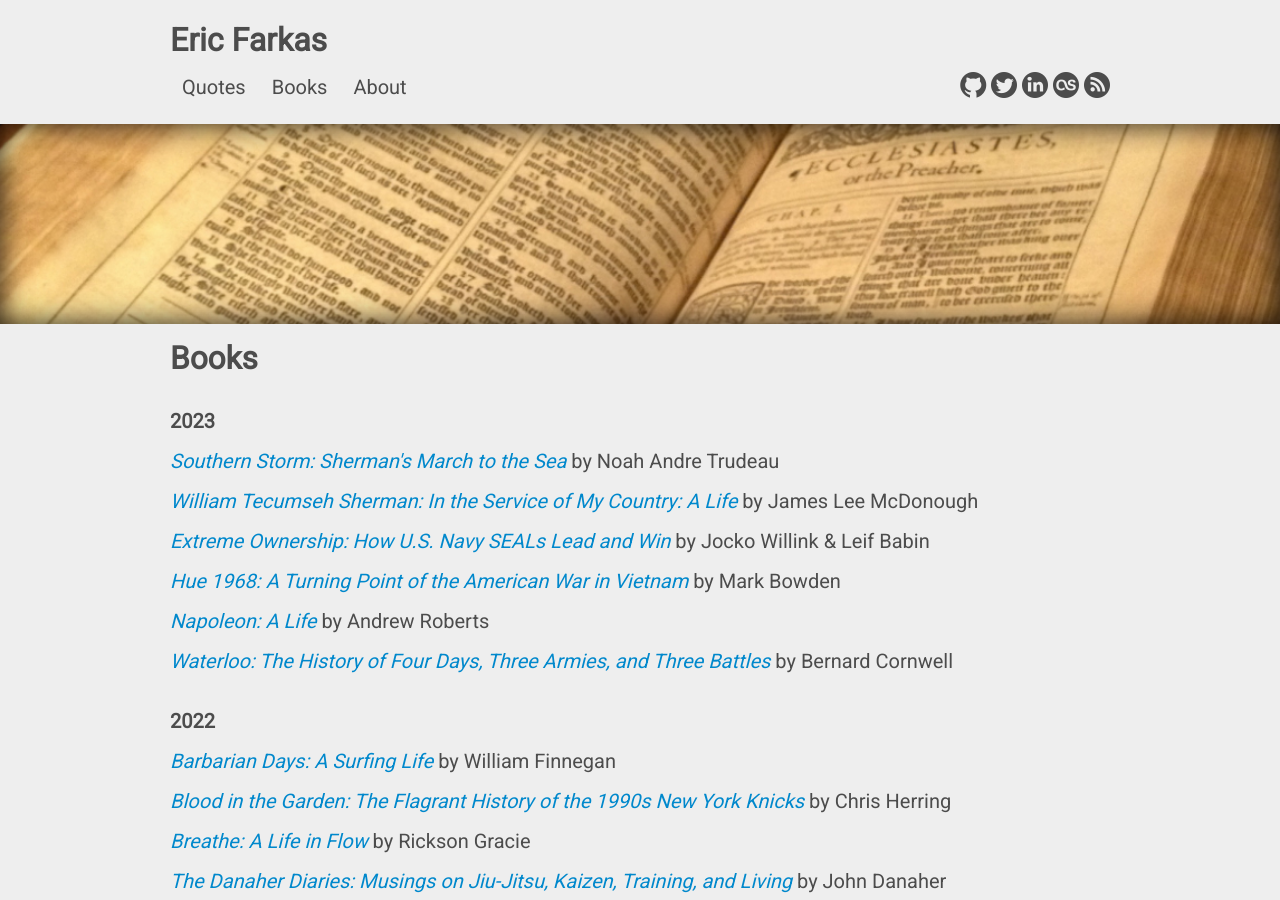
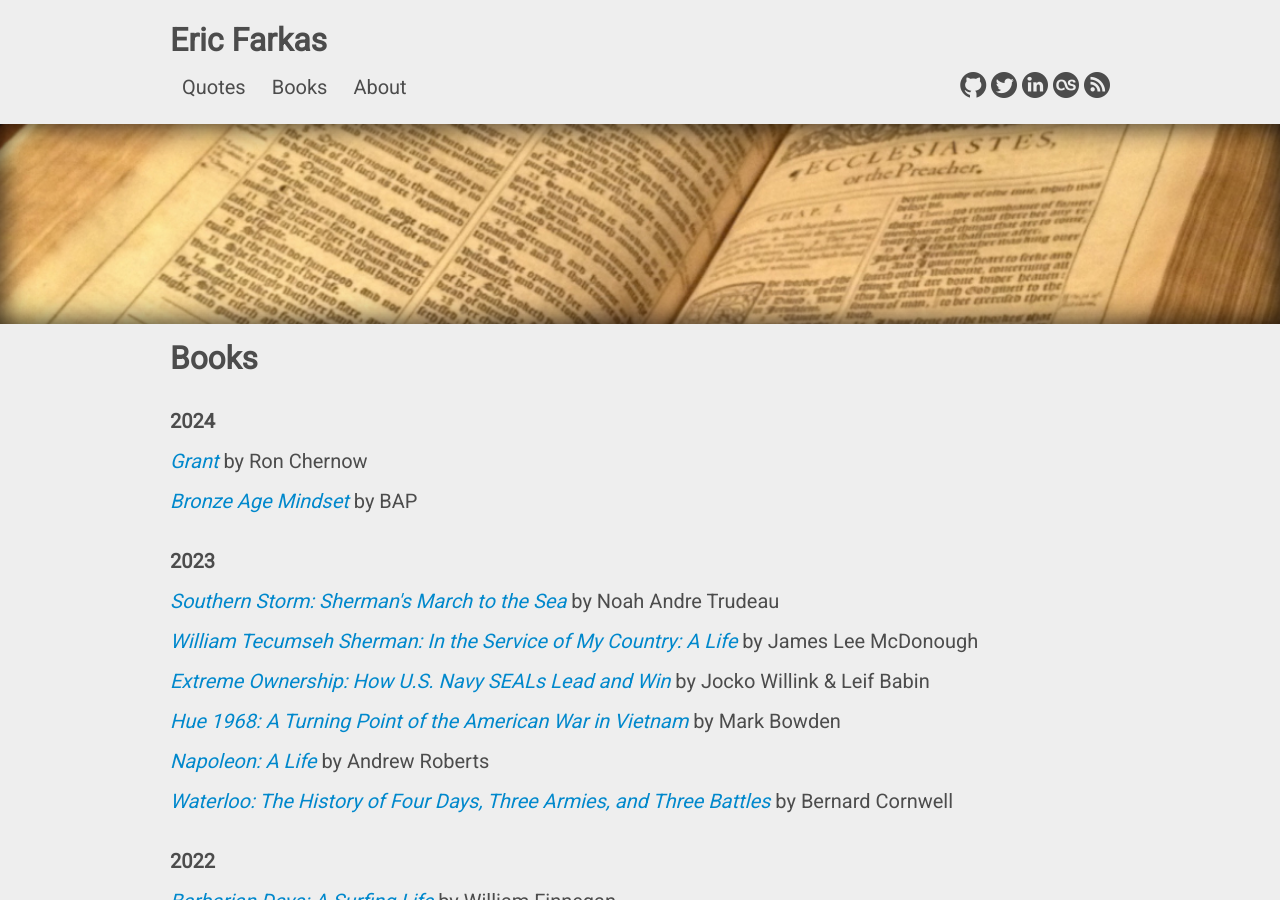
Before and after one commit to speric/speric.github.com, a Jekyll site: the page built from books/index.html, in a window 1280 px wide and 900 px high. Built offline with Jekyll 4.4.1, drawn with Linux system fonts in a browser that asks for light colours; some web fonts are replaced; comment, search, counter and statistics services are not loaded.

Commit message:
Add 2024 books

```diff
--- a/books/index.html
+++ b/books/index.html
@@ -6,6 +6,13 @@ header_img: "quotes.jpg"
 
 <div id="books">
   <h2>Books</h2>
+
+  <br/>
+
+  <p><strong>2024</strong></p>
+
+  <p><i><a href="https://www.amazon.com/Grant-Ron-Chernow/dp/159420487X/">Grant</a></i> by Ron Chernow</p>
+  <p><i><a href="https://www.amazon.com/Bronze-Age-Mindset-Pervert/dp/1983090441/">Bronze Age Mindset</a></i> by BAP</p>
 
   <br/>
 
```
